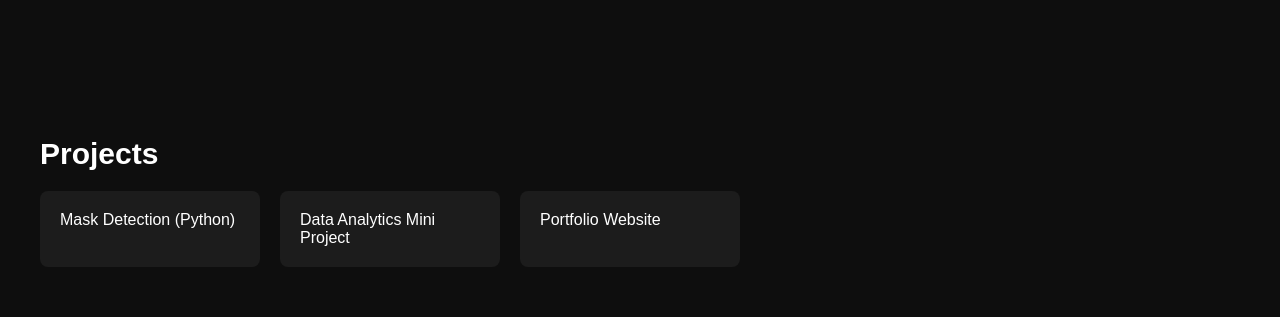
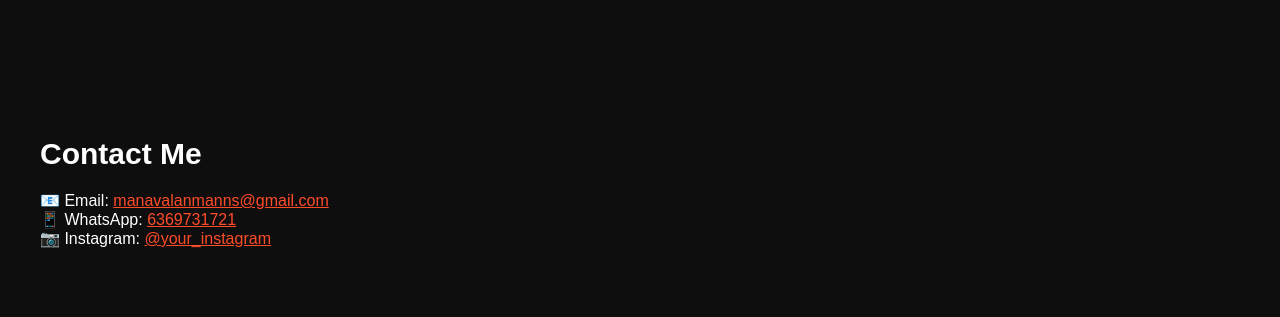
Before and after one commit to manavalan21/manopfolio.github.io, a plain HTML site: page index.html in a window 1280 px wide. Shown: the part 635-952 px from the top of the page. Drawn offline with Linux system fonts and the light colour scheme.

Commit message:
Update index.html

```diff
--- a/index.html
+++ b/index.html
@@ -38,14 +38,6 @@
   </p>
 </section>
 
-<section id="projects">
-  <h2>Projects</h2>
-  <div class="cards">
-    <div class="card">Mask Detection (Python)</div>
-    <div class="card">Data Analytics Mini Project</div>
-    <div class="card">Portfolio Website</div>
-  </div>
-</section>
 
 <section id="contact">
   <h2>Contact Me</h2>
@@ -63,7 +55,7 @@
   </p>
 
   <p>📷 Instagram:
-    <a href="https://instagram.com/" target="_blank">
+    <a href="https://www.instagram.com/_manavalan_7?igsh=MWhoMTVoamltcWR3cw==" target="_blank">
       @your_instagram
     </a>
   </p>
```
